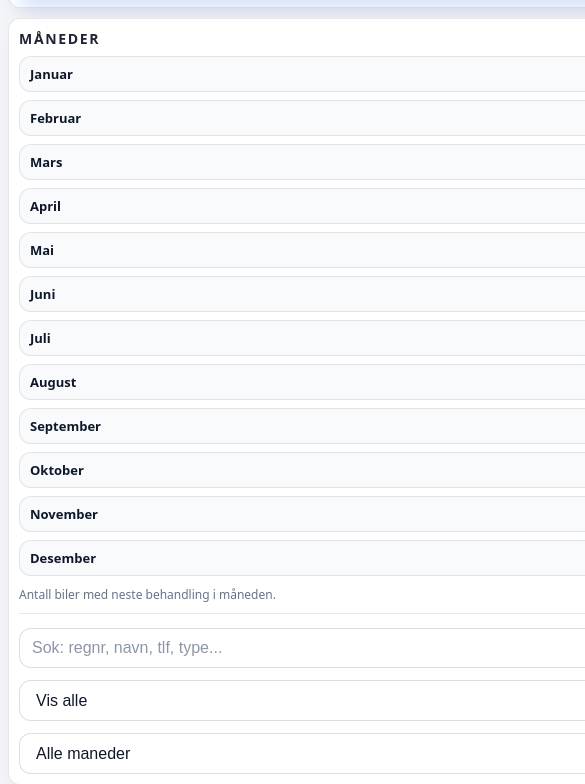
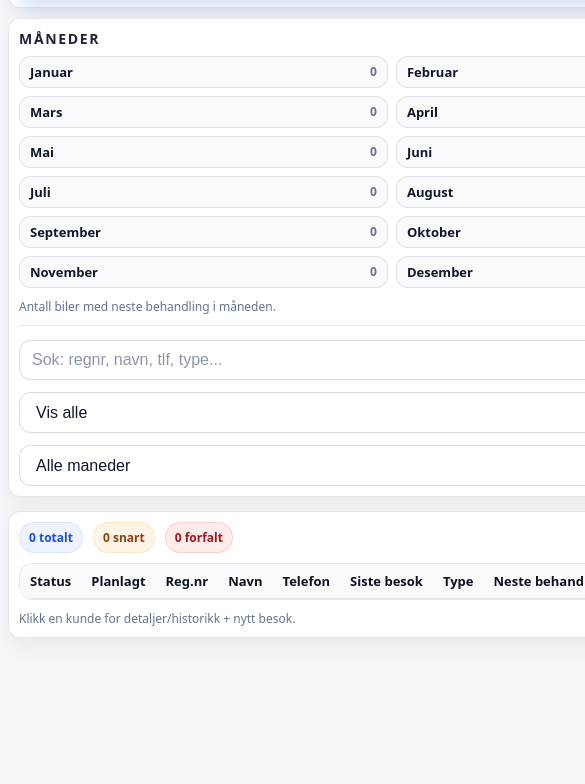
Before and after one commit to 6cshjbchxh-svg/etterbehandling, a plain HTML site: page index.html in a window 390 px wide. Shown: the part 626-1410 px from the top of the page, 585 px wide, since content can reach past the window. After the commit the page ends 1272 px from the top, so only its background shows below. Drawn offline with Linux system fonts and the light colour scheme.

Commit message:
Add files via upload
ny mobil

```diff
--- a/index.html
+++ b/index.html
@@ -268,6 +268,48 @@
   }
   .monthItem span{
     font-size: 13px !important;
+  }
+}
+@media (max-width: 600px) {
+
+  /* --- MÅNEDER: kortere + 2 kolonner --- */
+  .months{
+    grid-template-columns: repeat(2, 1fr) !important; /* 2 kolonner */
+    gap: 8px !important;
+  }
+
+  .monthItem{
+    padding: 6px 10px !important;   /* mindre høyde */
+    min-height: 0 !important;
+    border-radius: 12px !important;
+    align-items: center !important;
+  }
+
+  .monthItem span{
+    font-size: 12px !important;
+    line-height: 1.1 !important;
+  }
+
+  /* --- LISTE/TABELL: mer plass + mulig å scrolle sideveis --- */
+  .card{
+    max-width: 100% !important;
+  }
+
+  /* Hvis tabellen ligger inni en wrapper: gjør den scrollbar */
+  .table-wrap, .list-wrap, .tableContainer{
+    overflow-x: auto !important;
+    -webkit-overflow-scrolling: touch;
+  }
+
+  table{
+    width: 100% !important;
+    min-width: 520px !important; /* hindrer at kolonner blir for smale */
+  }
+
+  th, td{
+    padding: 8px 10px !important;
+    font-size: 13px !important;
+    white-space: nowrap !important; /* holder kolonner “tette” */
   }
 }
 }
```
